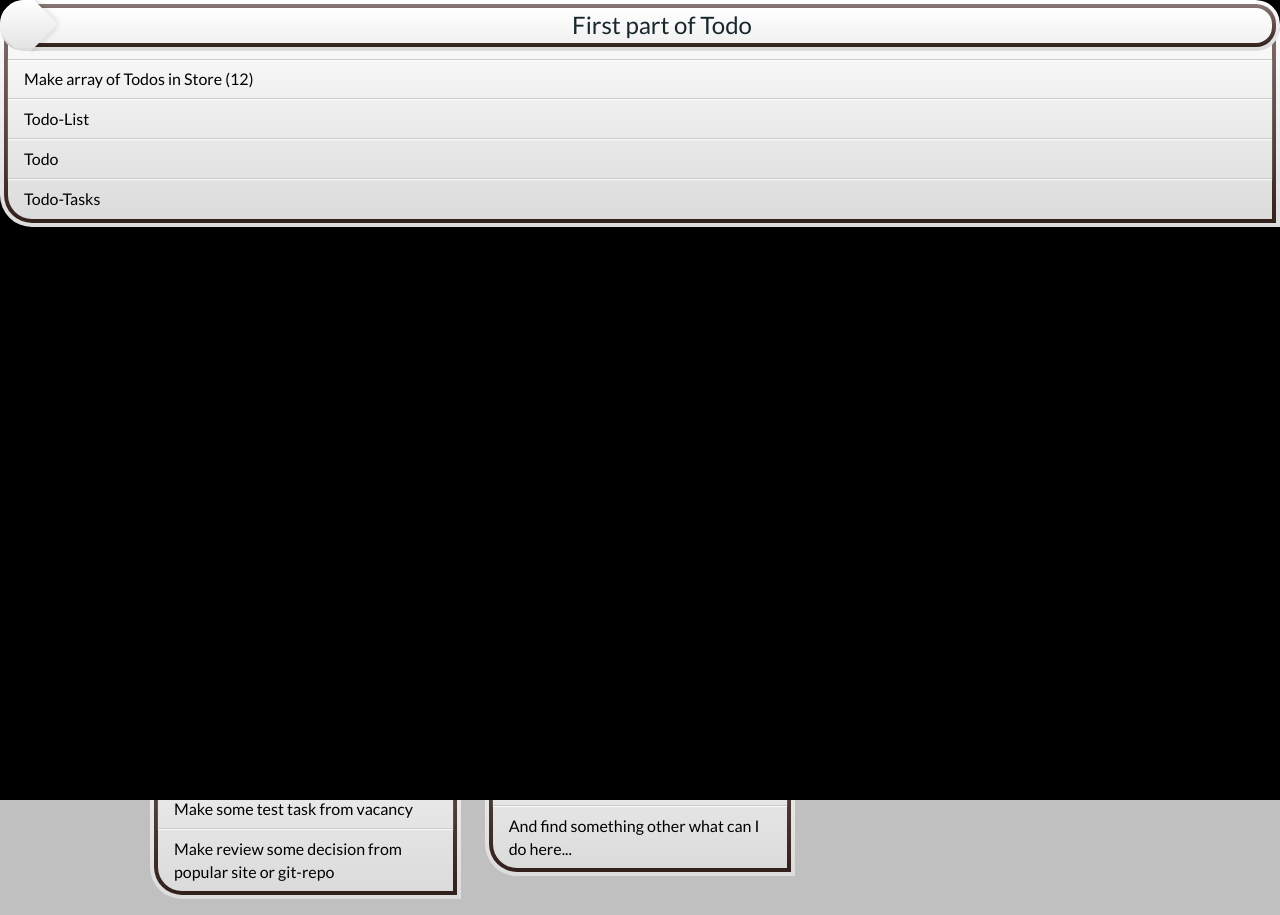
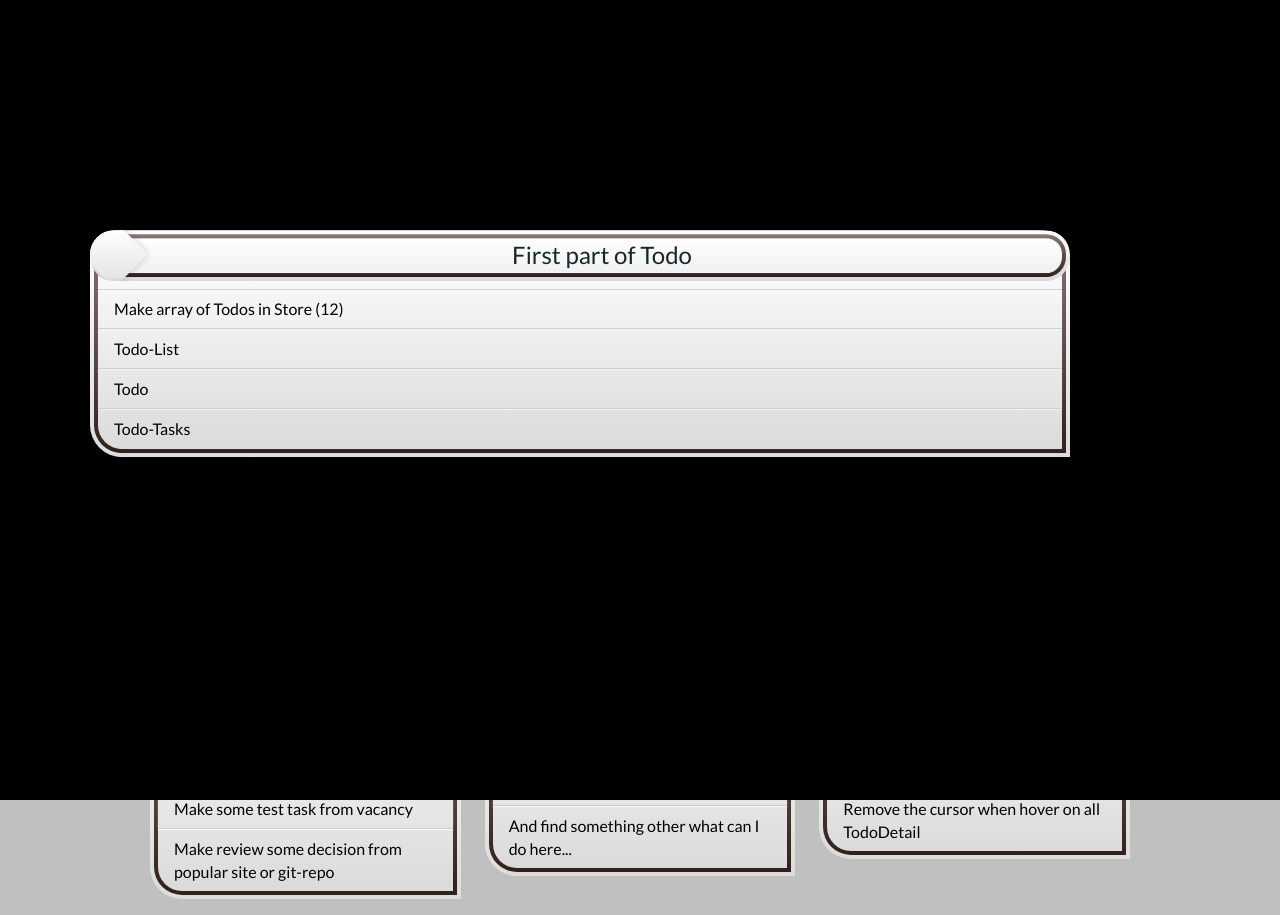
Before and after one commit to ewgenij87snwork/todo-87sn, a Vue app: page / in a window 1280 px wide. Both pictures are taken after a click on the element 305 px from the left and 89 px from the top of the page. Built offline with nearby package versions, Linux system fonts and the light colour scheme.

Commit message:
on click TodoDetail positioned

```diff
--- a/src/components/TodoDetail.vue
+++ b/src/components/TodoDetail.vue
@@ -1,7 +1,7 @@
 <template>
   <transition @enter="handleEnter" @leave="handleLeave">
-    <div class="todo-detail" v-if="selected">
-      <todo :todo="selected.todo" :active="true" @close="unselectTodo" />
+    <div class="todo-detail" v-if="selected" :style="style" @click="unselectTodo">
+      <todo :todo="selected.todo" />
     </div>
   </transition>
 </template>
@@ -14,7 +14,20 @@ export default {
     Todo
   },
   computed: {
-    ...mapState(["selected"])
+    ...mapState(["selected", "unselect"]),
+    style() {
+      return {
+        "--left": `${
+          this.selected.rect.appWidth > 1100
+            ? (this.selected.rect.appWidth - 1100) / 2
+            : 0
+        }px`,
+        "--width": `${this.selected.rect.appWidth > 1100 ? "980px" : "100%"}`
+      };
+    }
+  },
+  data() {
+    return {};
   },
   methods: {
     ...mapMutations(["unselectTodo"]),
@@ -32,6 +45,8 @@ export default {
       setTimeout(() => {
         Object.assign(el.style, {
           top: 0,
+          // top: `${(this.selected.rect.appHeight - this.selected.rect.height) /
+          //   2}px`,
           left: 0,
           width: `${this.selected.rect.appWidth}px`,
           height: `${this.selected.rect.appHeight}px`
@@ -42,8 +57,8 @@ export default {
       Object.assign(el.style, {
         top: 0,
         left: 0,
-        width: `${this.unselect.rect.appWidth}px `,
-        height: `${this.unselect.rect.appHeight}px `
+        width: `${this.unselect.rect.appWidth}px`,
+        height: `${this.unselect.rect.appHeight}px`
       });
       setTimeout(() => {
         Object.assign(el.style, {
@@ -61,12 +76,13 @@ export default {
 <style lang="scss">
 .todo-detail {
   position: fixed;
-  display: flex;
-  flex-direction: column;
   background: #000;
 
   .todo {
-    margin: 0;
+    margin-top: 50vh;
+    transform: translateY(-75%);
+    margin-left: var(--left);
+    width: var(--width);
   }
 }
 </style>
--- a/src/store.js
+++ b/src/store.js
@@ -6,6 +6,7 @@ Vue.use(Vuex);
 export default new Vuex.Store({
   state: {
     selected: null,
+    unselect: null,
     todos: [
       {
         name: 'First part of Todo',
@@ -215,6 +216,25 @@ export default new Vuex.Store({
           },
         ],
       },
+      {
+        name: 'TODO: 26/05',
+        category: 'I',
+        colors: ['#8a7876', '#32201c'],
+        tasks: [
+          {
+            title: 'Make a return button',
+            done: false,
+          },
+          {
+            title: 'Set the size and position of TodoDetail via js',
+            done: false,
+          },
+          {
+            title: 'Remove the cursor when hover on all TodoDetail',
+            done: false,
+          },
+        ],
+      },
     ],
   },
   getters: {},
```
